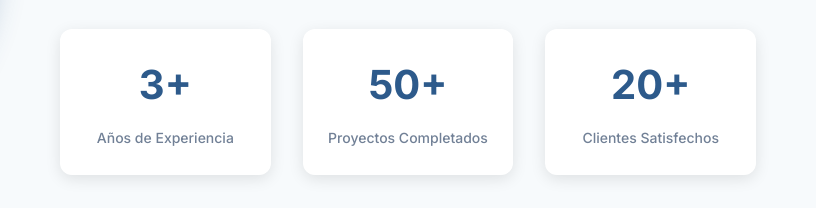
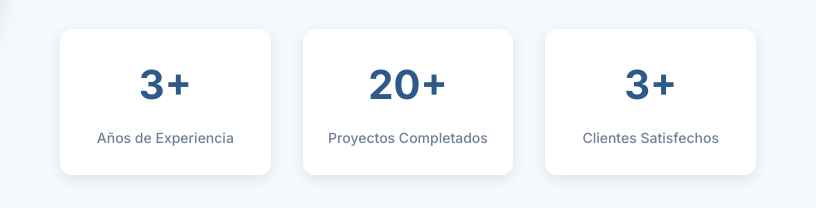
Before and after one commit to BrandonYR10/mi-portafolio, a website: page index.html in a window 1280 px wide. Shown: the part 1132-1340 px from the top of the page, 464-1280 px from the left. Drawn offline with nearby package versions, Linux system fonts and the light colour scheme.

Commit message:
Update index.html

```diff
--- a/index.html
+++ b/index.html
@@ -115,11 +115,11 @@
                             <span class="stat-label">Años de Experiencia</span>
                         </div>
                         <div class="stat">
-                            <span class="stat-number">50+</span>
+                            <span class="stat-number">20+</span>
                             <span class="stat-label">Proyectos Completados</span>
                         </div>
                         <div class="stat">
-                            <span class="stat-number">20+</span>
+                            <span class="stat-number">3+</span>
                             <span class="stat-label">Clientes Satisfechos</span>
                         </div>
                     </div>
```
